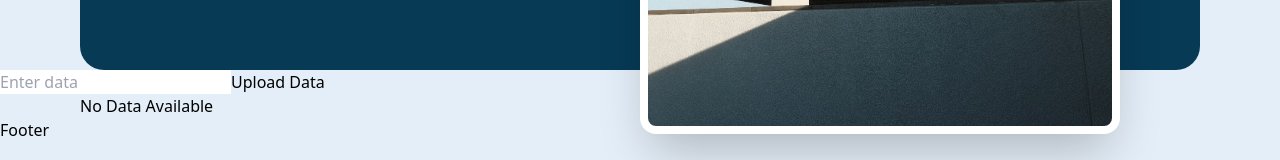
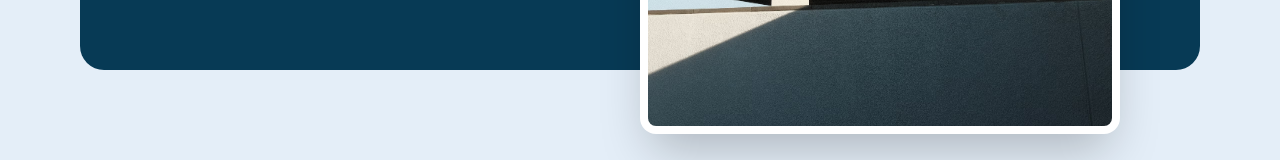
Before and after one commit to karar189/realEstate, a React (Vite) app: page / in a window 1280 px wide. Both pictures are taken after typing "Sample", "Sample123" into the empty fields and a click on the button "Login". Shown: the part 594-754 px from the top of the page. Built offline with nearby package versions, Linux system fonts and the light colour scheme; what tw-elements would draw is missing.

Commit message:
add: upload stylings

```diff
--- a/src/components/card/Card.jsx
+++ b/src/components/card/Card.jsx
@@ -16,19 +16,12 @@
               />
               <div className="w-80  bg-white rounded-b-3xl shadow border border-sky-500">
                 <h2 className=" text-lg font-bold px-6 py-4">
-                  {item.detail}
+                  {item.title}
                   {/* {data[0].name} */}
                 </h2>
-                <p className="px-6 ">
-                  Lorem ipsum dolor sit amet consectetur adipisicing elit.
-                  quisquam incidunt velit aliquam deleniti id ea!
-                  {/* {item.description} */}
-                </p>
+                <p className="px-6 ">{item.description}</p>
                 <br />
-                <p className="px-6 pb-4">
-                  {/* {data[0].price} */}
-                  $400
-                </p>
+                <p className="px-6 pb-4">${item.price}</p>
               </div>
             </div>
           </div>
--- a/src/pages/Dashboard/Dashboard.jsx
+++ b/src/pages/Dashboard/Dashboard.jsx
@@ -7,14 +7,18 @@
 const Dashboard = () => {
   const [data, setData] = useState([]);
   const [searchTerm, setSearchTerm] = useState("");
-  const [uploadInput, setUploadInput] = useState("");
+  const [uploadInput, setUploadInput] = useState({
+    title: "",
+    description: "",
+    price: "",
+  });
 
   const handleUpload = (event) => {
     event.preventDefault();
-    if (uploadInput) {
-      setData([...data, { id: data.length, detail: uploadInput }]);
-      setUploadInput("");
-      alert("Data uploaded successfully!"); // Simple confirmation message
+    if (uploadInput.title && uploadInput.description && uploadInput.price) {
+      setData([...data, { id: data.length, ...uploadInput }]);
+      setUploadInput({ title: "", description: "", price: "" });
+      alert("Data uploaded successfully!");
     }
   };
 
@@ -22,34 +26,14 @@
     setSearchTerm(event.target.value);
   };
 
-  const filteredData = data.filter((item) =>
-    item.detail.toLowerCase().includes(searchTerm.toLowerCase())
+  const filteredData = data.filter(
+    (item) =>
+      item.title.toLowerCase().includes(searchTerm.toLowerCase()) ||
+      item.description.toLowerCase().includes(searchTerm.toLowerCase())
   );
 
   return (
     <div className="dashboard">
-      {/* Search Bar */}
-      {/* <div className="search-bar">
-        <input
-          type="text"
-          value={searchTerm}
-          onChange={handleSearch}
-          placeholder="Search data"
-        />
-      </div> */}
-
-      {/* Data Cards */}
-      {/* <div className="data-cards">
-        {filteredData.length > 0 ? (
-          filteredData.map((item) => (
-            <div key={item.id} className="data-card">
-              <p>{item.detail}</p>
-            </div>
-          ))
-        ) : (
-          <p>No Results Found</p>
-        )}
-      </div> */}
       <div className="heroSection ">
         <div
           className={`bg-[#073a55] flex justify-between ${styles.marginX}  ${styles.paddingX} ${styles.paddingY} h-[80vh] rounded-3xl `}
@@ -84,17 +68,50 @@
         </div>
       </div>
       <div className="formSection">
-        {" "}
-        {/* Data Upload Form */}
-        <div className="data-upload-form">
-          <form onSubmit={handleUpload}>
+        <div
+          className={`data-upload-form ${styles.marginX} ${styles.marginY} py-20 `}
+        >
+          <form onSubmit={handleUpload} className="flex flex-col ">
+            <h1
+              className={`${styles.subheading} text-amber-500 mb-4 font-semibold`}
+            >
+              Upload Property
+            </h1>
             <input
               type="text"
-              value={uploadInput}
-              onChange={(e) => setUploadInput(e.target.value)}
-              placeholder="Enter data"
+              value={uploadInput.title}
+              onChange={(e) =>
+                setUploadInput({ ...uploadInput, title: e.target.value })
+              }
+              placeholder="Enter title"
+              className="px-4 py-3 w-[400px] rounded-xl"
             />
-            <button type="submit">Upload Data</button>
+            <br />
+            <textarea
+              value={uploadInput.description}
+              onChange={(e) =>
+                setUploadInput({ ...uploadInput, description: e.target.value })
+              }
+              placeholder="Enter description"
+              className="px-4 py-3 w-[400px] rounded-xl"
+            />
+            <br />
+            <input
+              type="text"
+              value={uploadInput.price}
+              onChange={(e) =>
+                setUploadInput({ ...uploadInput, price: e.target.value })
+              }
+              placeholder="Enter price"
+              className="px-4 py-3 w-[400px] rounded-xl"
+            />
+            <br />
+            <button
+              className="px-4 py-3 w-[400px] rounded-xl bg-amber-500 text-white"
+              type="submit"
+            >
+              Upload Data
+            </button>
           </form>
         </div>
       </div>
```
Also changed, not shown: src/assets/images/city.avif (added).
